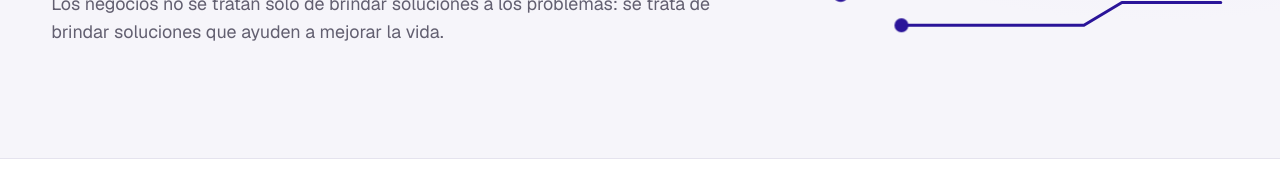
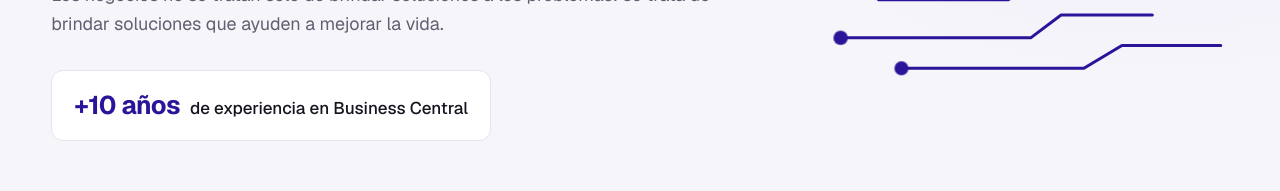
Before and after one commit to angel050708/INVTECH_PAGINAWEB, a Next.js app: page /quienes-somos in a window 1280 px wide. Shown: the part 352-543 px from the top of the page. Built offline with nearby package versions, Linux system fonts and the light colour scheme; no server answers.

Commit message:
Quiénes somos: +10 años de experiencia en Business Central

```diff
--- a/src/app/paginas.module.css
+++ b/src/app/paginas.module.css
@@ -212,3 +212,21 @@ a.datoContacto:hover {
     grid-template-columns: 1fr;
   }
 }
+
+.experiencia {
+  display: inline-flex;
+  align-items: baseline;
+  gap: 10px;
+  margin-top: 32px;
+  padding: 14px 22px;
+  border-radius: var(--radio);
+  background: var(--papel);
+  border: 1px solid var(--linea);
+  font-weight: 500;
+  color: var(--tinta);
+}
+.experiencia strong {
+  font-size: 1.6rem;
+  letter-spacing: -0.02em;
+  color: var(--acento);
+}
--- a/src/app/quienes-somos/page.tsx
+++ b/src/app/quienes-somos/page.tsx
@@ -46,7 +46,11 @@ export default function PaginaQuienesSomos() {
         titulo="Sobre nosotros"
         bajada="Los negocios no se tratan solo de brindar soluciones a los problemas: se trata de brindar soluciones que ayuden a mejorar la vida."
         visual={<LineasCircuito />}
-      />
+      >
+        <p className={styles.experiencia}>
+          <strong>+10 años</strong> de experiencia en Business Central
+        </p>
+      </CabeceraPagina>
 
       {BLOQUES.map((bloque, indice) => (
         <section
```
